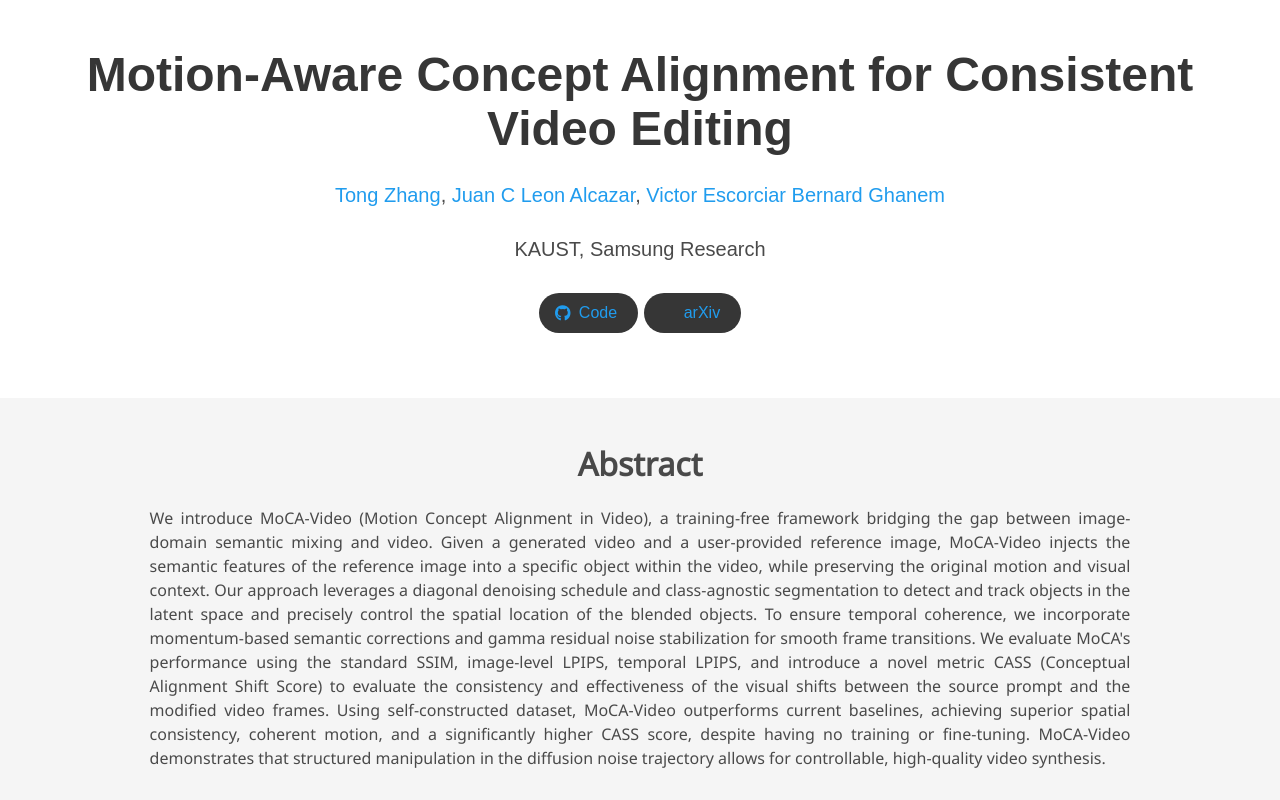
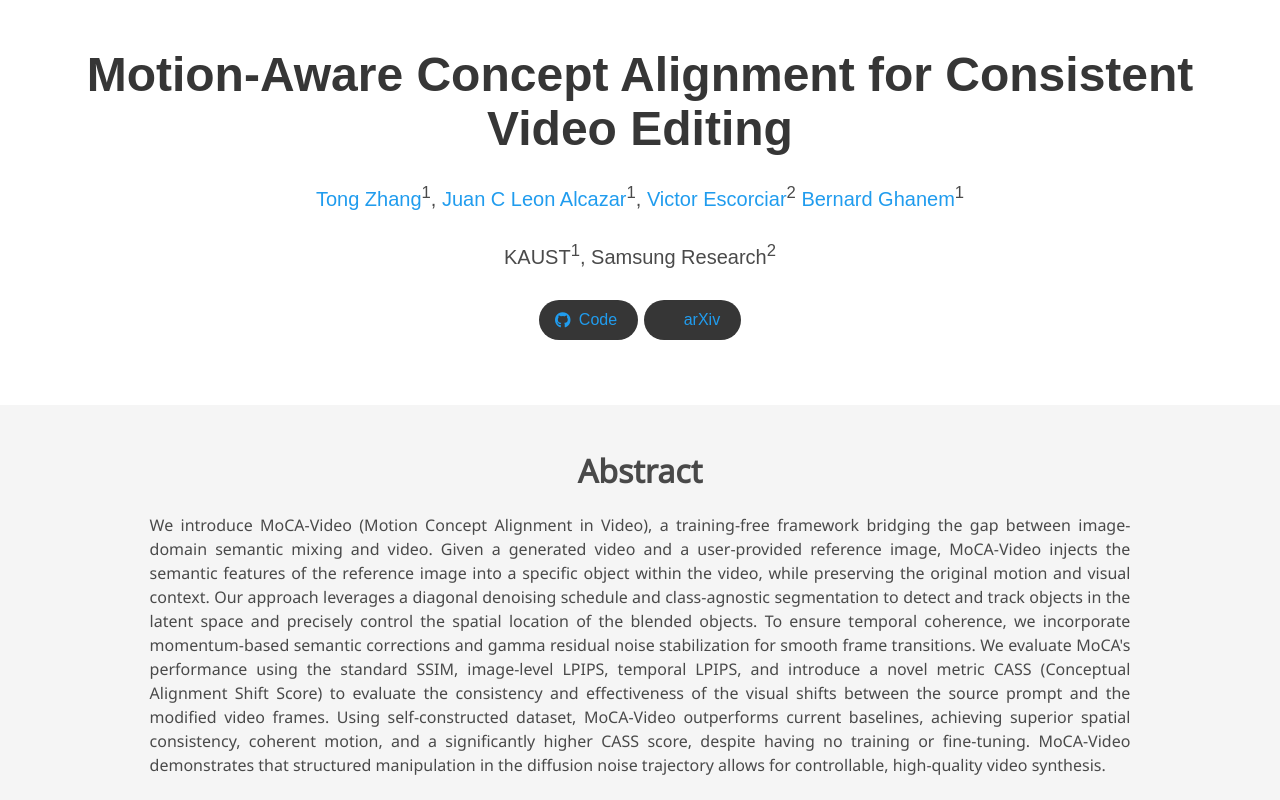
Before and after one commit to ZhangT-tech/MoCA-Page, a plain HTML site: page index.html in a window 1280 px wide. Shown: the top 800 px of the page. Drawn offline with nearby package versions, Linux system fonts and the light colour scheme; some icons are missing; a web font is replaced by a local one.

Commit message:
affliation

```diff
--- a/index.html
+++ b/index.html
@@ -81,19 +81,19 @@
             <div class="is-size-5 publication-authors">
               <!-- Paper authors -->
               <span class="author-block">
-                <a href="https://zhangt-tech.github.io/" target="_blank">Tong Zhang</a>,</span>
+                <a href="https://zhangt-tech.github.io/" target="_blank">Tong Zhang</a><sup>1</sup>,</span>
                 <span class="author-block">
-                  <a href="https://scholar.google.com/citations?user=wHJ_cBIAAAAJ&hl=de" target="_blank">Juan C Leon Alcazar</a>,</span>
+                  <a href="https://scholar.google.com/citations?user=wHJ_cBIAAAAJ&hl=de" target="_blank">Juan C Leon Alcazar</a><sup>1</sup>,</span>
                   <span class="author-block">
-                    <a href="https://escorciav.github.io/" target="_blank">Victor Escorciar</a>
+                    <a href="https://escorciav.github.io/" target="_blank">Victor Escorciar</a><sup>2</sup>
                   </span>
                   <span class="author-block">
-                    <a href="https://ivul.kaust.edu.sa/" target="_blank">Bernard Ghanem</a>
+                    <a href="https://ivul.kaust.edu.sa/" target="_blank">Bernard Ghanem</a><sup>1</sup>
                   </span>
                   </div>
                   <br>
                   <div class="is-size-5 publication-authors">
-                    <span class="author-block">KAUST, Samsung Research</span>
+                    <span class="author-block">KAUST<sup>1</sup>, Samsung Research<sup>2</sup></span>
                     <!-- <span class="eql-cntrb"><small><br><sup>*</sup>Indicates Equal Contribution</small></span> -->
                   </div>
                   <br>
@@ -570,12 +570,11 @@
 
           <p>$$\text{relCASS} = \text{relCLIP-I} - \text{relCLIP-T}$$</p>
 
-          <p class="has-text-centered" style="font-size: 1.1em; margin: 2em 0 1em 0;">
-            <strong>We collected 100 prompts based on SuperClass from Freeblend and extended it with DAVIS-16 categories to enrich semantic context of it.</strong>
-          </p>
-
           <div class="content has-text-centered">
             <img src="results/prompt.png" alt="Prompt Illustration" style="width: 100%; height: auto; object-fit: scale-down;">
+            <p class="has-text-centered" style="font-size: 1.1em; margin: 1em 0;">
+              <strong>We collected 100 prompts based on super categories from Freeblend and extended it with DAVIS-16 categories to enrich semantic context of it.</strong>
+            </p>
           </div>
         </div>
         <div class="content has-text-centered">
```
